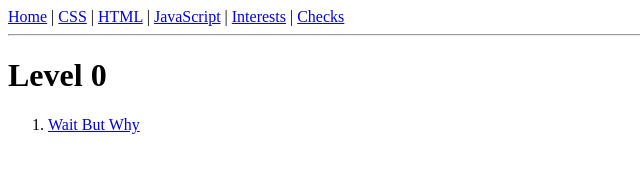
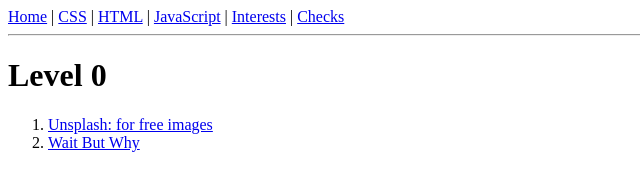
Before and after one commit to cosmeow/cosmeow.github.io, a plain HTML site: page tocheckout.html in a window 1280 px wide. Shown: the whole page, without its empty margins (0-640 px from the left). Drawn offline with Linux system fonts and the light colour scheme.

Commit message:
added css

```diff
--- a/tocheckout.html
+++ b/tocheckout.html
@@ -17,6 +17,7 @@
             <hr>
         <header><h1>Level 0</h1></header>
         <ol>
+            <li><a href="https://unsplash.com/">Unsplash: for free images</a></li>
             <li><a href="https://waitbutwhy.com/">Wait But Why</a></li>
         </ol>
 
```
Also changed, not shown: cssinfo.html (+1 -0 lines).
